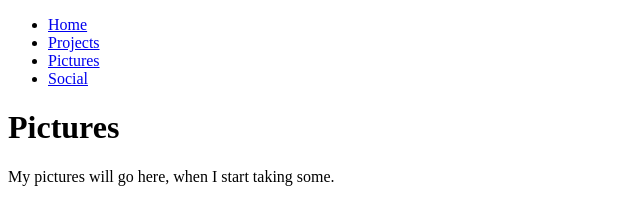
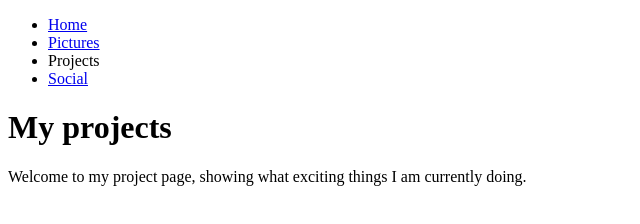
Before and after one commit to polinakuzmina/practice, a plain HTML site: page project.html in a window 1280 px wide. Shown: the whole page, without its empty margins (0-640 px from the left). Drawn offline with Linux system fonts and the light colour scheme.

Commit message:
Update project.html

```diff
--- a/project.html
+++ b/project.html
@@ -2,18 +2,21 @@
 <html>
   <head>
     <meta charset="utf-8">
-    <title>Pictures</title>
+    <title>Projects</title>
   </head>
 
   <body>
-   <ul>
-<li><a href="index.html">Home</a></li>
-<li><a href="projects.html">Projects</a></li>
-<li><a href="pictures.html">Pictures</a></li>
-<li><a href="social.html">Social</a></li>
-</ul>
-    <h1>Pictures</h1>
+    <!-- put navigation menu just below here -->
 
-    <p>My pictures will go here, when I start taking some.</p>
+    <ul>
+      <li><a href="index.html">Home</a></li>
+      <li><a href="pictures.html">Pictures</a></li>
+      <li>Projects</li>
+      <li><a href="social.html">Social</a></li>
+    </ul>
+
+    <h1>My projects</h1>
+
+    <p>Welcome to my project page, showing what exciting things I am currently doing.</p>
   </body>
 </html>
```
